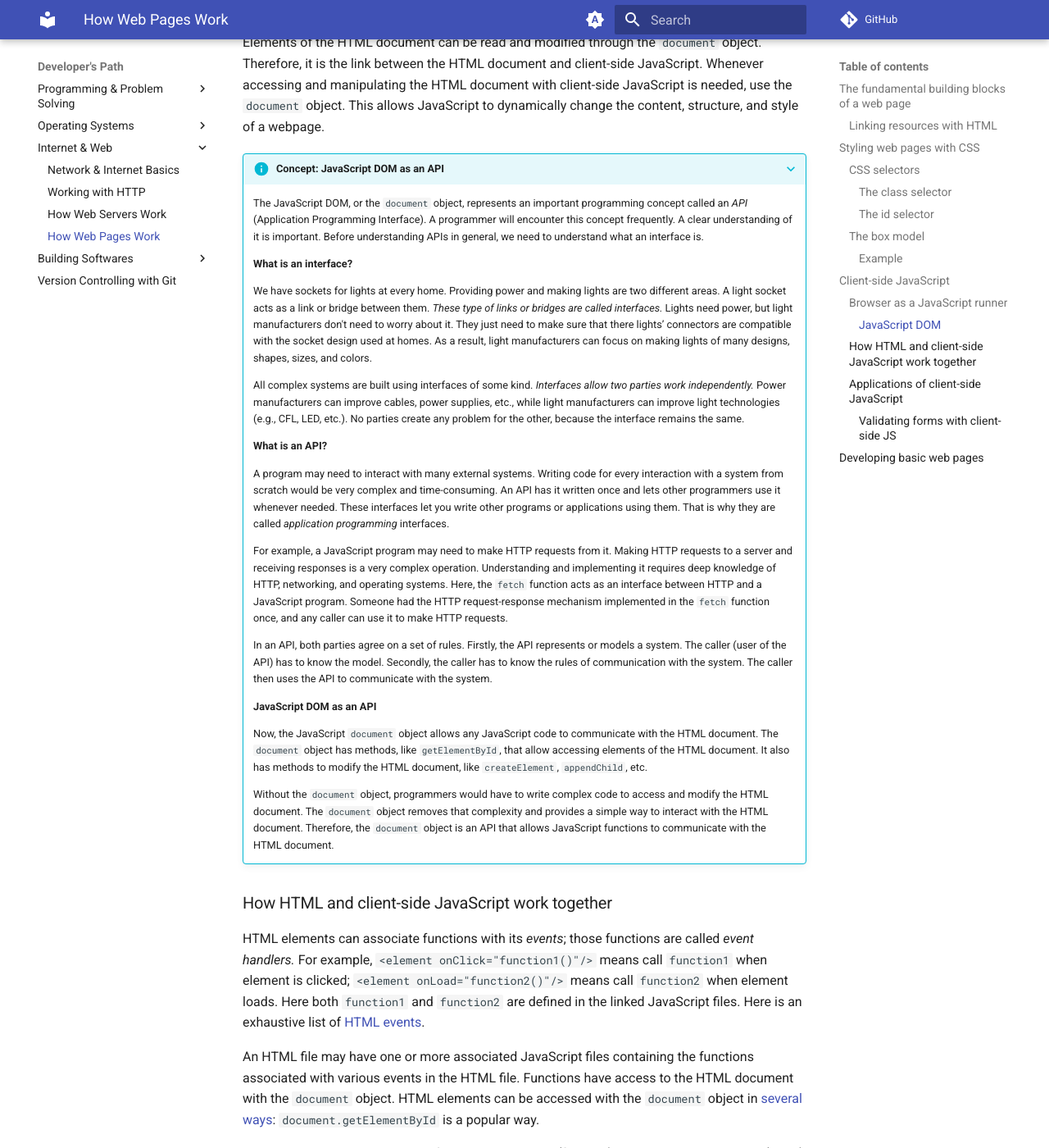
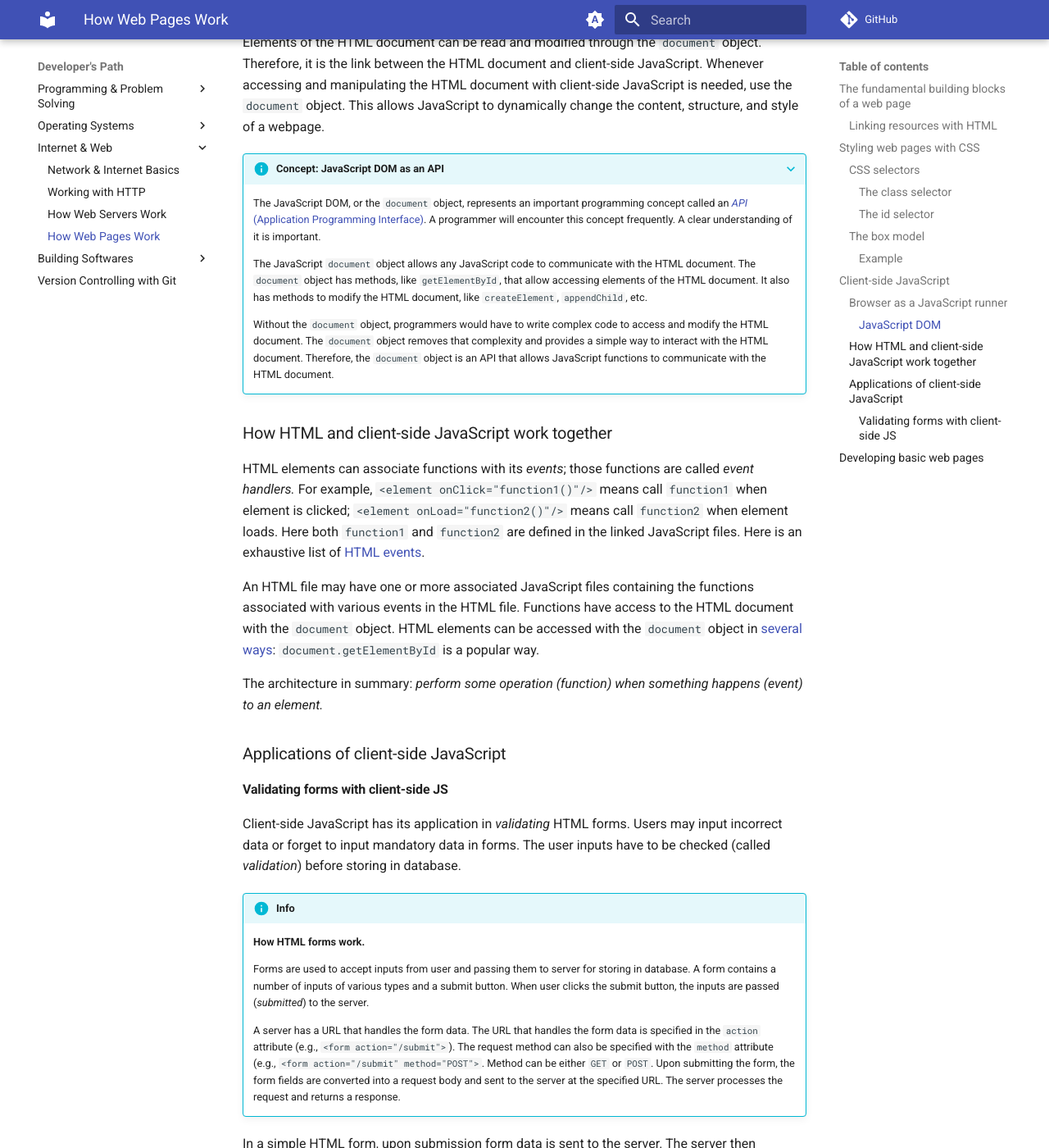
Before and after one commit to gharials/dev-path, an MkDocs documentation site: the page built from docs/internet-web/web-pages.md, in a window 1280 px wide and 1400 px high, scrolled down 4980 px. Shown: the whole window at 82% size. Built offline with MkDocs 1.6.1 and Material for MkDocs 9.7.7, drawn with Linux system fonts in a browser that asks for light colours; comment, search, counter and statistics services are not loaded.

Commit message:
separate page for API concept.

```diff
--- a/docs/internet-web/web-pages.md
+++ b/docs/internet-web/web-pages.md
@@ -167,25 +167,9 @@ Elements of the HTML document can be read and modified through the `document` ob
 
 ???+ info "Concept: JavaScript DOM as an API"
 
-    The JavaScript DOM, or the `document` object, represents an important programming concept called an _API_ (Application Programming Interface). A programmer will encounter this concept frequently. A clear understanding of it is important. Before understanding APIs in general, we need to understand what an interface is.
+    The JavaScript DOM, or the `document` object, represents an important programming concept called an [_API_ (Application Programming Interface)](../building-softwares/software-dev-concepts.md#api-application-programming-interface). A programmer will encounter this concept frequently. A clear understanding of it is important.
 
-    **What is an interface?**
-
-    We have sockets for lights at every home. Providing power and making lights are two different areas. A light socket acts as a link or bridge between them. _These type of links or bridges are called interfaces._ Lights need power, but light manufacturers don't need to worry about it. They just need to make sure that there lights’ connectors are compatible with the socket design used at homes. As a result, light manufacturers can focus on making lights of many designs, shapes, sizes, and colors.
-
-    All complex systems are built using interfaces of some kind. _Interfaces allow two parties work independently._ Power manufacturers can improve cables, power supplies, etc., while light manufacturers can improve light technologies (e.g., CFL, LED, etc.). No parties create any problem for the other, because the interface remains the same.
-
-    **What is an API?**
-
-    A program may need to interact with many external systems. Writing code for every interaction with a system from scratch would be very complex and time-consuming. An API has it written once and lets other programmers use it whenever needed. These interfaces let you write other programs or applications using them. That is why they are called _application programming_ interfaces.
-
-    For example, a JavaScript program may need to make HTTP requests from it. Making HTTP requests to a server and receiving responses is a very complex operation. Understanding and implementing it requires deep knowledge of HTTP, networking, and operating systems. Here, the `fetch` function acts as an interface between HTTP and a JavaScript program. Someone had the HTTP request-response mechanism implemented in the `fetch` function once, and any caller can use it to make HTTP requests.
-
-    In an API, both parties agree on a set of rules. Firstly, the API represents or models a system. The caller (user of the API) has to know the model. Secondly, the caller has to know the rules of communication with the system. The caller then uses the API to communicate with the system.
-
-    **JavaScript DOM as an API**
-
-    Now, the JavaScript `document` object allows any JavaScript code to communicate with the HTML document. The `document` object has methods, like `getElementById`, that allow accessing elements of the HTML document. It also has methods to modify the HTML document, like `createElement`, `appendChild`, etc.
+    The JavaScript `document` object allows any JavaScript code to communicate with the HTML document. The `document` object has methods, like `getElementById`, that allow accessing elements of the HTML document. It also has methods to modify the HTML document, like `createElement`, `appendChild`, etc.
 
     Without the `document` object, programmers would have to write complex code to access and modify the HTML document. The `document` object removes that complexity and provides a simple way to interact with the HTML document. Therefore, the `document` object is an API that allows JavaScript functions to communicate with the HTML document.
 
--- a/mkdocs.yml
+++ b/mkdocs.yml
@@ -19,6 +19,7 @@ nav:
     - How Web Pages Work: internet-web/web-pages.md
   - Building Softwares:
     - Web Applications: building-softwares/web-applications.md
+    - Software Development Concepts: building-softwares/software-dev-concepts.md
     - Web Applications with React JS: building-softwares/react-js.md
   - Version Controlling with Git: vcs-git.md
 copyright:
```
Also changed, not shown: docs/building-softwares/software-dev-concepts.md (added, +19 -0 lines).
